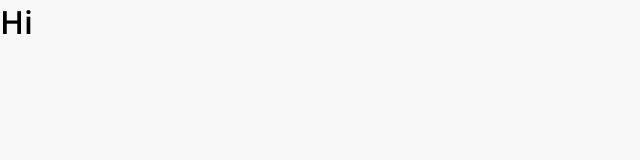
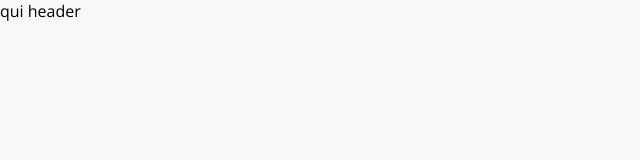
Before and after one commit to dokkalemon/proj-html-vuejs, a Vue app: page / in a window 1280 px wide. Shown: the top 160 px of the page, without its empty margins (0-640 px from the left). Built offline with nearby package versions, Linux system fonts and the light colour scheme.

Commit message:
import Fontawesome and create Header

```diff
--- a/package.json
+++ b/package.json
@@ -8,6 +8,7 @@
     "lint": "vue-cli-service lint"
   },
   "dependencies": {
+    "@fortawesome/fontawesome-free": "^5.15.4",
     "core-js": "^3.6.5",
     "vue": "^2.6.11"
   },
--- a/src/App.vue
+++ b/src/App.vue
@@ -1,14 +1,17 @@
 <template>
   <div id="app">
-    <h1>Hi</h1>
+    <Header />
   </div>
 </template>
 
 <script>
+import Header from '@/components/Header.vue'
+import '@fortawesome/fontawesome-free/css/all.css'
 
 export default {
   name: 'App',
   components: {
+    Header,
 
   }
 }
--- /dev/null
+++ b/src/components/Header.vue
@@ -0,0 +1,15 @@
+<template>
+  <header>
+      qui header
+  </header>
+</template>
+
+<script>
+export default {
+    name: 'Header'
+}
+</script>
+
+<style scoped lang="scss">
+
+</style>
```
Also changed, not shown: 1 other file (tests, documents, lock files or other folders).
